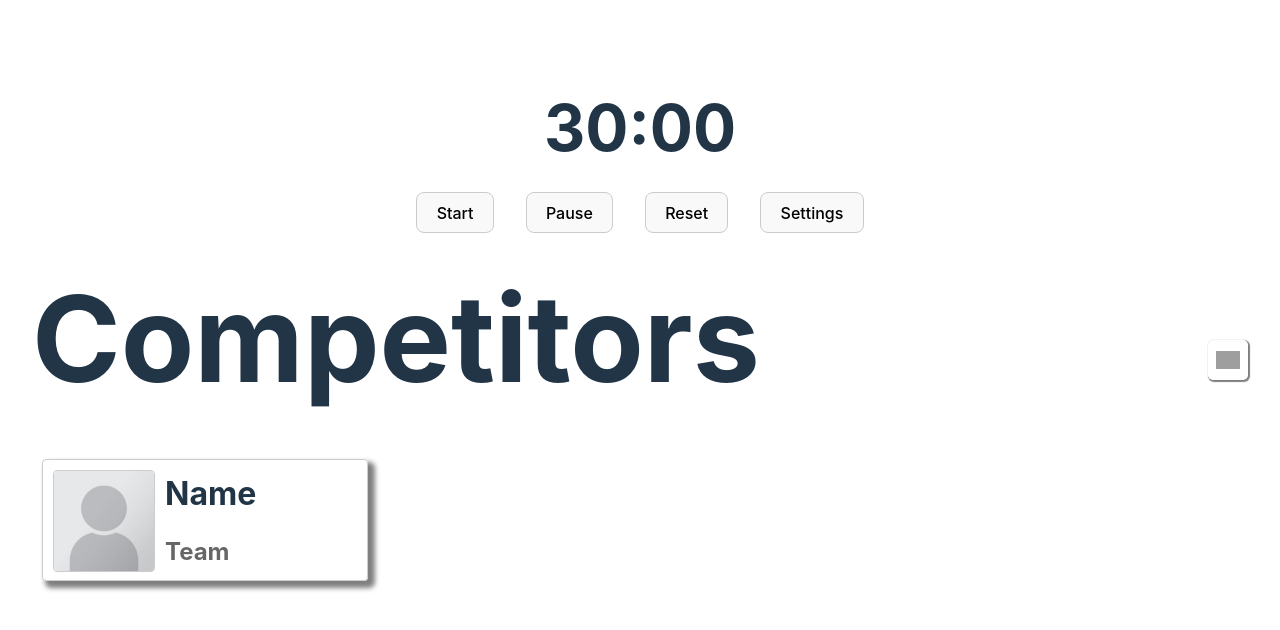
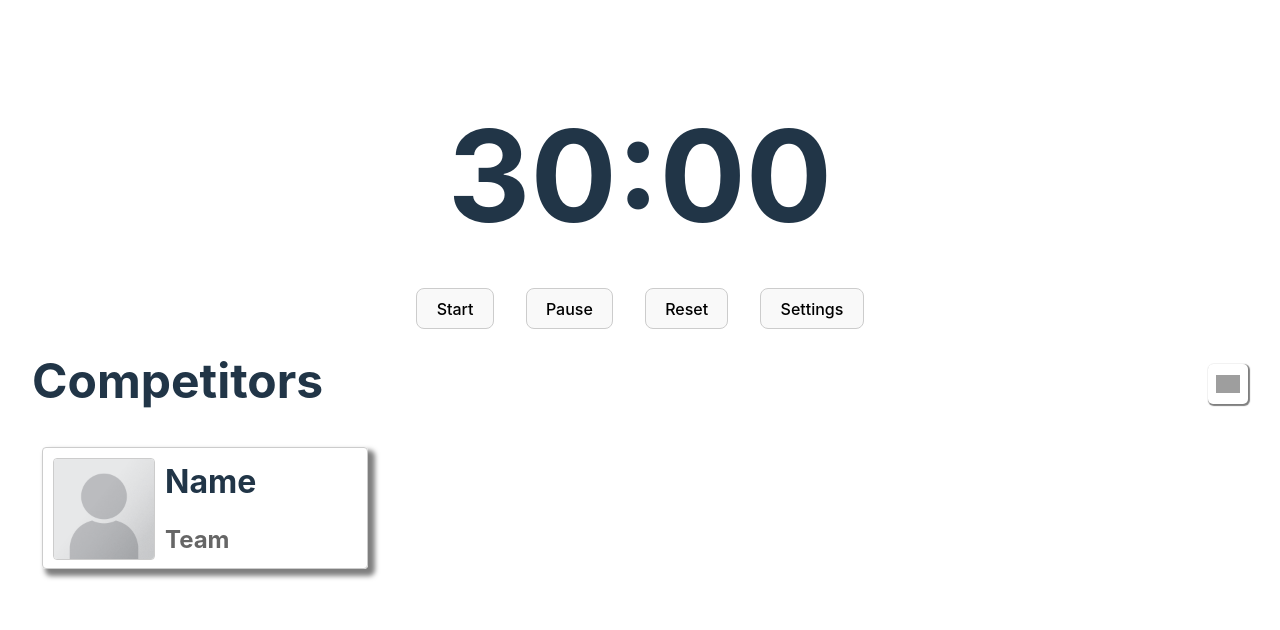
Before and after one commit to Jordaanm/yaron, a React (Vite) app: page / in a window 1280 px wide. Shown: the top 630 px of the page. Built offline with nearby package versions, Linux system fonts and the light colour scheme; grey boxes are pictures that could not be loaded.

Commit message:
fix: typography

```diff
--- a/src/Competitors.css
+++ b/src/Competitors.css
@@ -3,7 +3,7 @@
 }
 .competitors .title-row {
     display: flex;
-    font-size: 5rem;
+    font-size: 2rem;
     justify-content: space-between;
     align-items: center;
     margin-bottom: 20px;
--- a/src/Stopwatch.css
+++ b/src/Stopwatch.css
@@ -1,5 +1,5 @@
 .stopwatch .timer-display {
-  font-size: 4rem;
+  font-size: 8rem;
   font-weight: bold;
   margin: 0;
   padding: 0;
```
